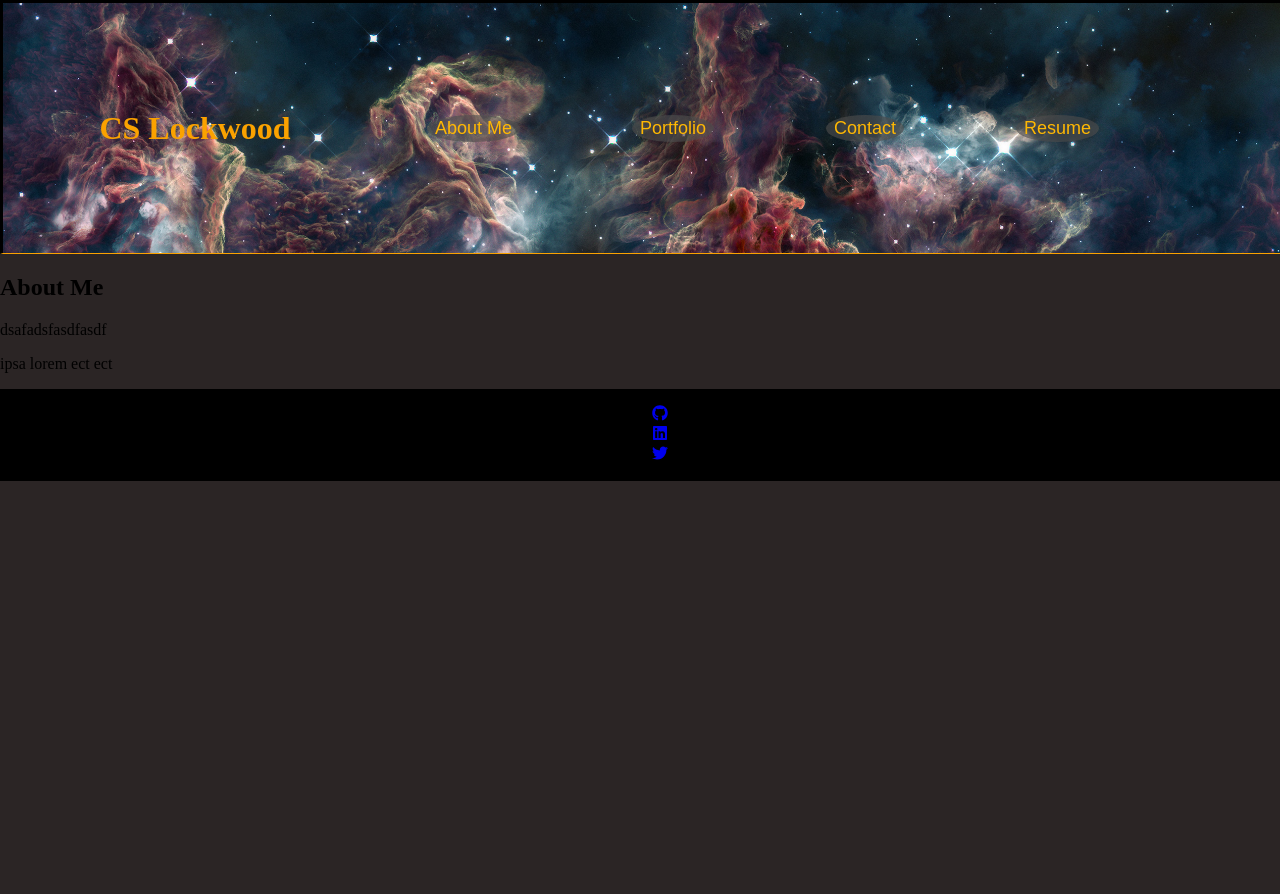
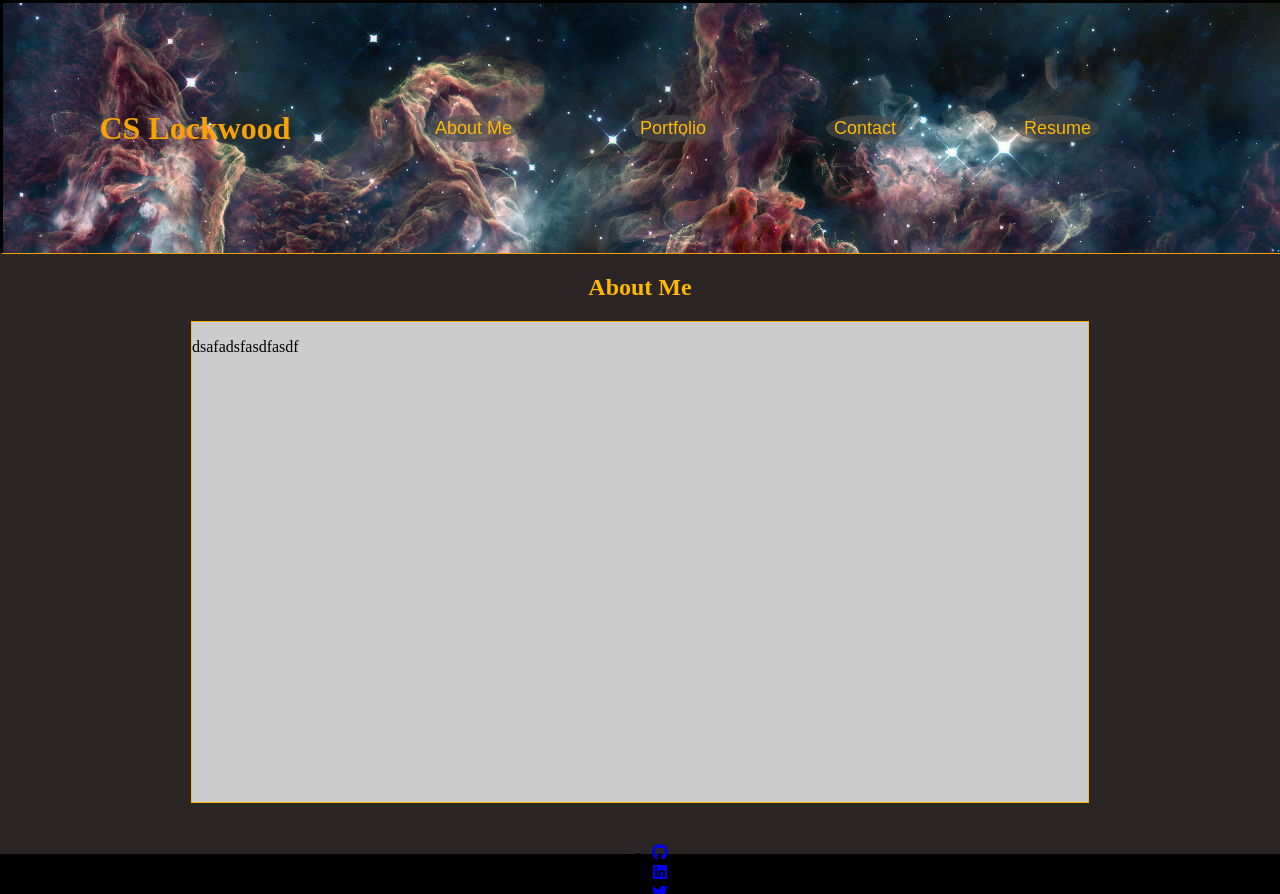
Before and after one commit to VulnusR/CSLockwood-M20-React-Portfolio2, a React (Create React App) app in the folder cslockwood.portfolio/: page / in a window 1280 px wide. Before the commit the page ends 800 px from the top, so only its background shows below. Built offline with nearby package versions, Linux system fonts and the light colour scheme.

Commit message:
made progress on the format of the about me page

```diff
--- a/cslockwood.portfolio/src/AboutMe.js
+++ b/cslockwood.portfolio/src/AboutMe.js
@@ -1,17 +1,14 @@
 import React from 'react';
 
 function AboutMe() {
-    return (
-      <div>
-      <h2>About Me</h2>
-      <div className='textboxarea'>
+  return (
+    <div className='main-article'>
+      <h2 className='page-title'>About Me</h2>
+      <div className='paragraph' >
         <p>dsafadsfasdfasdf</p>
-
       </div>
-
-      <p>ipsa lorem ect ect</p>
-      </div>
-    );
+    </div>
+  );
 }
 
 export default AboutMe;
--- a/cslockwood.portfolio/src/Portfolio.js
+++ b/cslockwood.portfolio/src/Portfolio.js
@@ -2,7 +2,7 @@ import React from 'react';
 
 function Portfolio() {
     return (
-      <div>
+      <div className='main-article'>
       <h2>Portfolio</h2>
       {/* Projects goes here */}
       </div>
--- a/cslockwood.portfolio/src/Styles/styles.css
+++ b/cslockwood.portfolio/src/Styles/styles.css
@@ -38,7 +38,7 @@ body {
     background-image: url(./Imgs/Space.jpg);
     background-size: cover;
     min-height: 250px;
-    height:22%
+    height:25%;
 }
 
 .header-title {
@@ -72,13 +72,42 @@ body {
 
 .Nav-btn:hover {
     transform: scale(2);
+    color: rgb(255, 188, 3);
 
+}
+
+.main-article {
+    width: 100%;
+    height: 70vh;
+    min-height: 75vh ;
+    display: flex;
+    flex-direction: column;
+    align-items: center;
+
+}
+
+.page-title {
+    color:rgb(255, 184, 3);
+}
+
+
+
+.paragraph {
+    width: 70%;
+    border-style: solid;
+    border-width: 1px;
+    border-color: rgb(255, 184, 3);
+    background-color: rgba(252, 252, 252, 0.78);
+    align-self: center;
+    justify-self: center;
+    height: 80%;
 }
 
 
 .Footer-Box {
     display: flex;
-    flex-direction: row;
-    justify-content: space-around;
+    align-items: center;
+    justify-content: center;
     background-color: black;
+    height: 5vh;
 }
```
